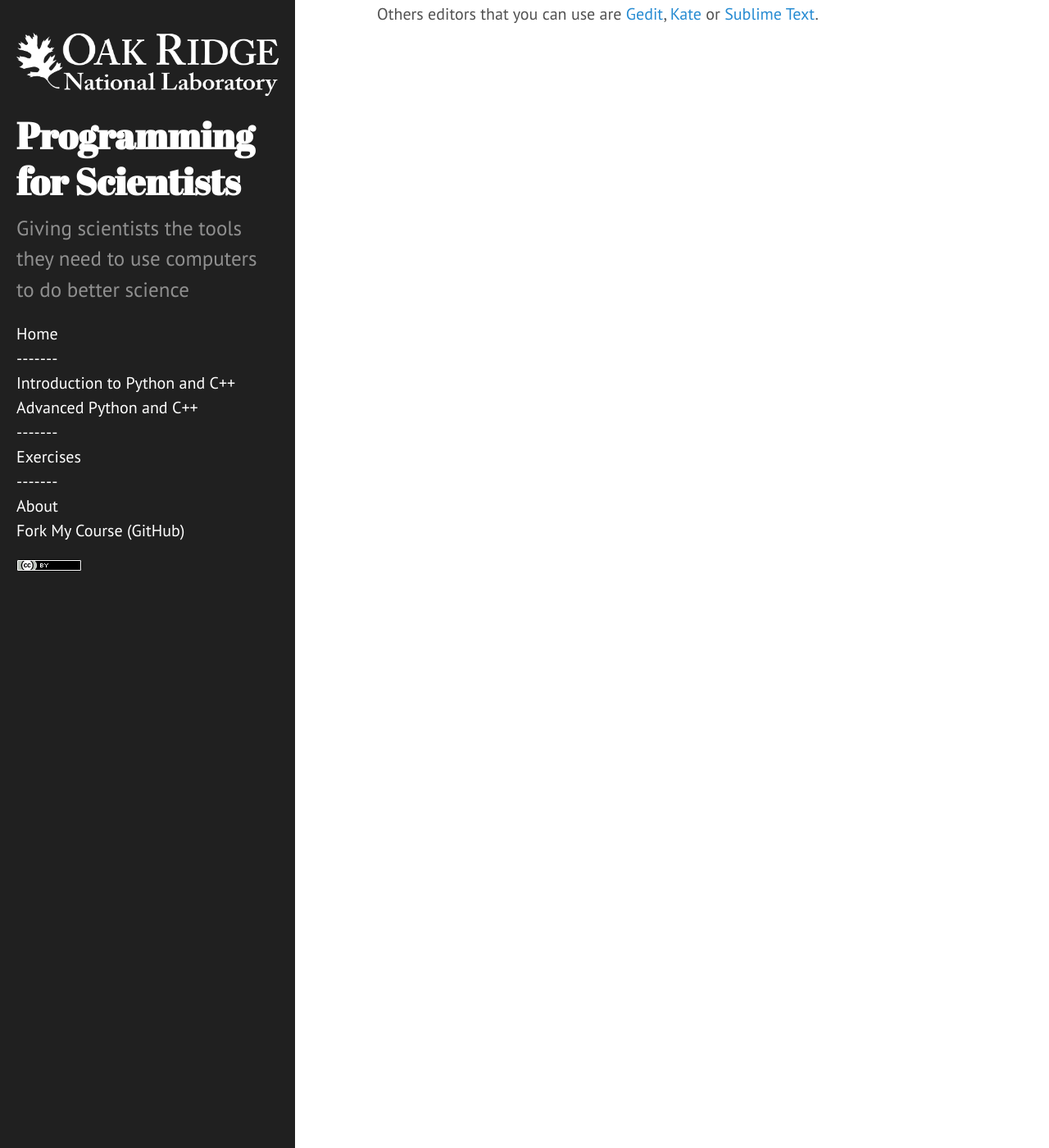
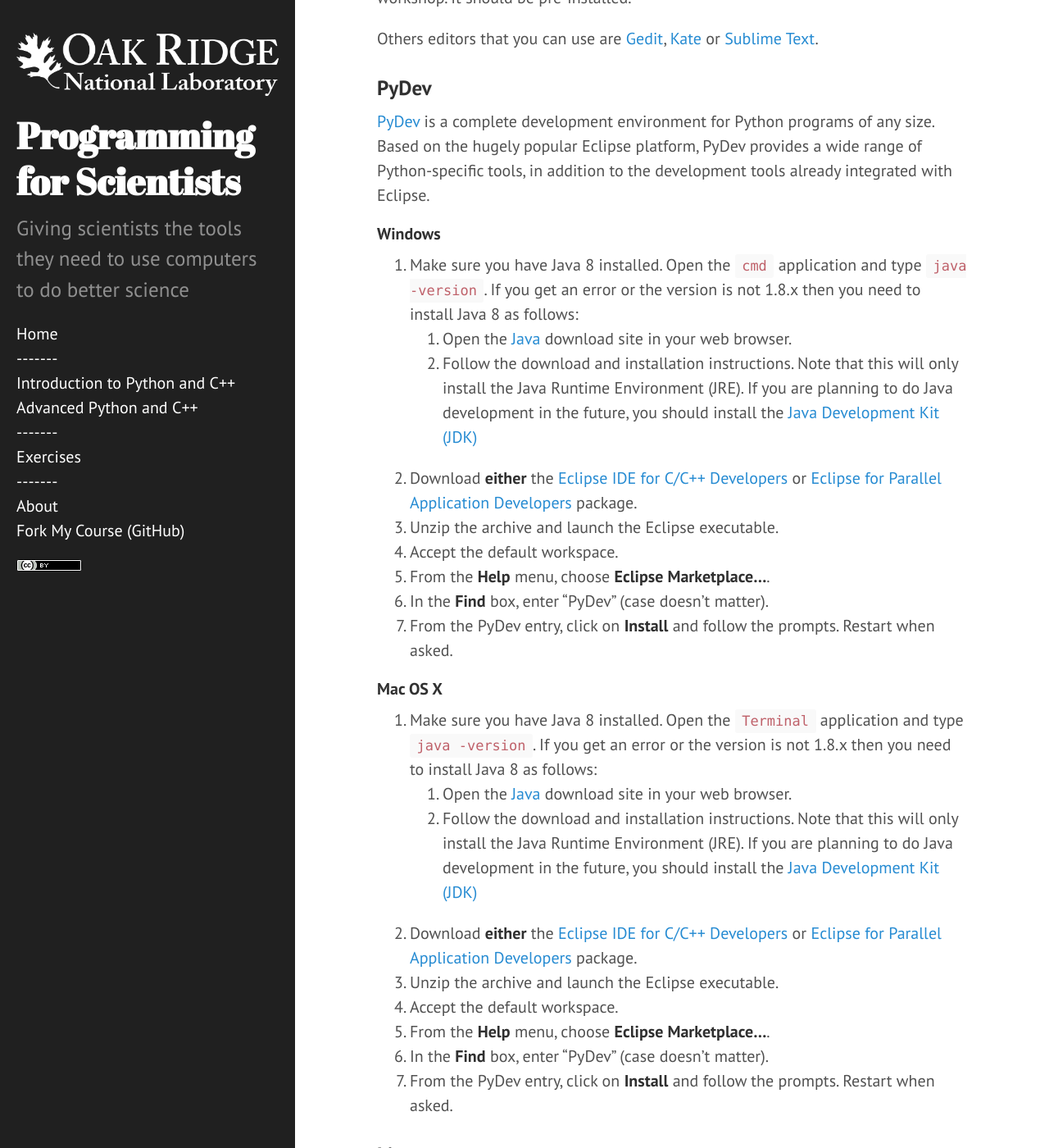
Before and after one commit to ornl-training/ornl-training.github.io, a Jekyll site: the page built from setup.md, in a window 1280 px wide and 1400 px high, scrolled down 4833 px. Shown: the whole window at 82% size. Built offline with Jekyll 4.4.1, drawn with Linux system fonts in a browser that asks for light colours; some of the changed text lies outside the part shown.

Commit message:
Update setup.md

```diff
--- a/setup.md
+++ b/setup.md
@@ -11,6 +11,7 @@
 * [The Bash Shell](#the-bash-shell)
 * [Git](#git)
 * [A Text Editor](#a-text-editor)
+* [PyDev](#pydev)
 
 Please follow the instructions below for installing these packages for your operating system.
 
@@ -167,3 +168,59 @@
 
 Others editors that you can use are [Gedit](https://wiki.gnome.org/Apps/Gedit), [Kate](http://kate-editor.org/) or
 [Sublime Text](http://www.sublimetext.com/).
+
+### PyDev
+
+[PyDev](http://www.pydev.org) is a complete development environment for Python programs of any size. Based on the hugely
+popular Eclipse platform, PyDev provides a wide range of Python-specific tools, in addition to the development tools
+already integrated with Eclipse.
+
+#### Windows
+
+1. Make sure you have Java 8 installed. Open the `cmd` application and type `java -version`. If you get an error or
+   the version is not 1.8.x then you need to install Java 8 as follows:
+   1. Open the [Java](https://www.java.com/en/download/) download site in your web browser.
+   2. Follow the download and installation instructions. Note that this will only install the Java Runtime Environment (JRE).
+      If you are planning to do Java development in the future, you should install the
+      [Java Development Kit (JDK)](http://www.oracle.com/technetwork/java/javase/downloads/jdk8-downloads-2133151.html)
+2. Download **either** the [Eclipse IDE for C/C++ Developers](https://www.eclipse.org/downloads/eclipse-packages/) or
+   [Eclipse for Parallel Application Developers](https://www.eclipse.org/downloads/eclipse-packages/) package.
+3. Unzip the archive and launch the Eclipse executable.
+4. Accept the default workspace.
+5. From the **Help** menu, choose **Eclipse Marketplace...**.
+6. In the **Find** box, enter "PyDev" (case doesn't matter).
+7. From the PyDev entry, click on **Install** and follow the prompts. Restart when asked.
+
+#### Mac OS X
+
+1. Make sure you have Java 8 installed. Open the `Terminal` application and type `java -version`. If you get an error or
+   the version is not 1.8.x then you need to install Java 8 as follows:
+   1. Open the [Java](https://www.java.com/en/download/) download site in your web browser.
+   2. Follow the download and installation instructions. Note that this will only install the Java Runtime Environment (JRE).
+      If you are planning to do Java development in the future, you should install the
+      [Java Development Kit (JDK)](http://www.oracle.com/technetwork/java/javase/downloads/jdk8-downloads-2133151.html)
+2. Download **either** the [Eclipse IDE for C/C++ Developers](https://www.eclipse.org/downloads/eclipse-packages/) or
+   [Eclipse for Parallel Application Developers](https://www.eclipse.org/downloads/eclipse-packages/) package.
+3. Unzip the archive and launch the Eclipse executable.
+4. Accept the default workspace.
+5. From the **Help** menu, choose **Eclipse Marketplace...**.
+6. In the **Find** box, enter "PyDev" (case doesn't matter).
+7. From the PyDev entry, click on **Install** and follow the prompts. Restart when asked.
+
+### Linux
+
+1. Eclipse *will not* work with GCJ. Make sure you have Java 8 installed. Open a shell and type `java -version`.
+   If you get an error or the version is not 1.8.x then you need to install Java 8. If you wish to use OpenJDK,
+   follow the instructions with your Linux distribution for updating the OpenJDK version. If you'd like to use
+   Oracles Java, do the following:
+   1. Open the [Java](https://www.java.com/en/download/) download site in your web browser.
+   2. Follow the download and installation instructions. Note that this will only install the Java Runtime Environment (JRE).
+      If you are planning to do Java development in the future, you should install the
+      [Java Development Kit (JDK)](http://www.oracle.com/technetwork/java/javase/downloads/jdk8-downloads-2133151.html)
+2. Download **either** the [Eclipse IDE for C/C++ Developers](https://www.eclipse.org/downloads/eclipse-packages/) or
+   [Eclipse for Parallel Application Developers](https://www.eclipse.org/downloads/eclipse-packages/) package.
+3. Unzip the archive and launch the Eclipse executable.
+4. Accept the default workspace.
+5. From the **Help** menu, choose **Eclipse Marketplace...**.
+6. In the **Find** box, enter "PyDev" (case doesn't matter).
+7. From the PyDev entry, click on **Install** and follow the prompts. Restart when asked.
```
